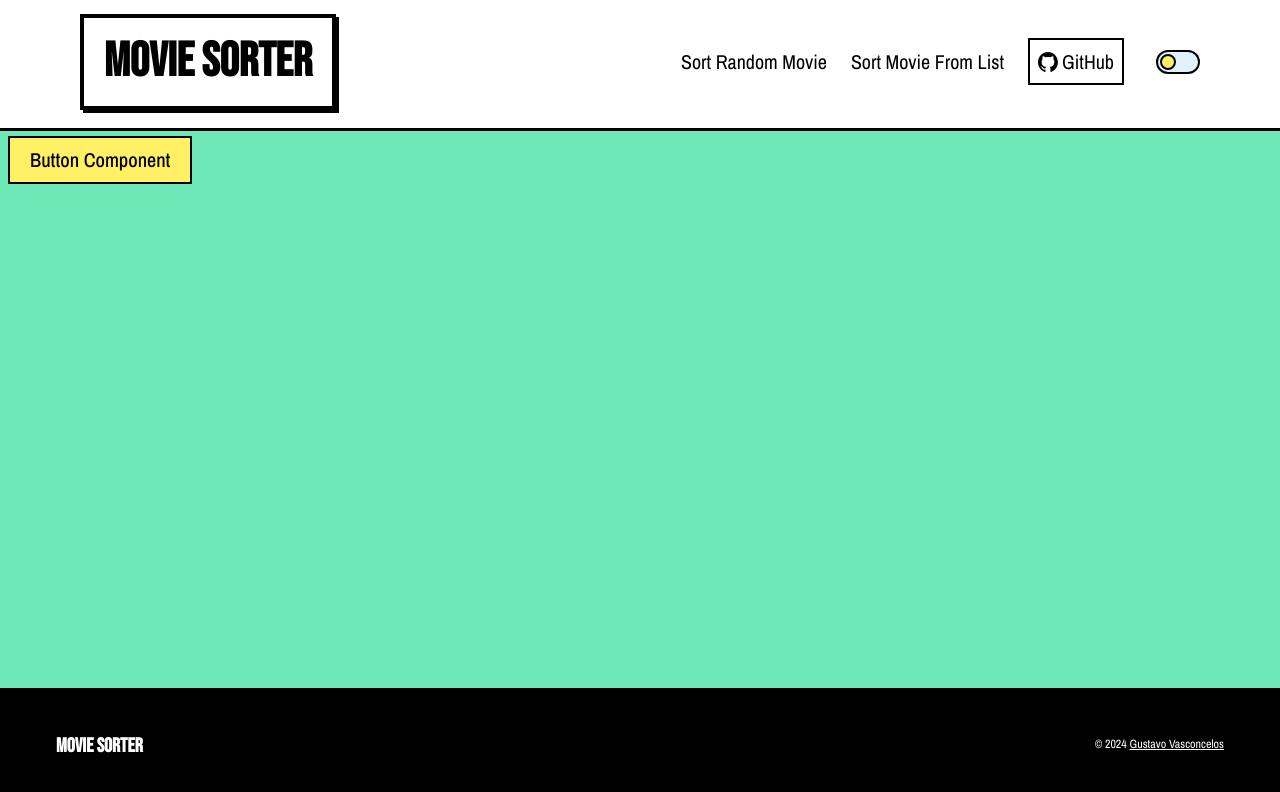
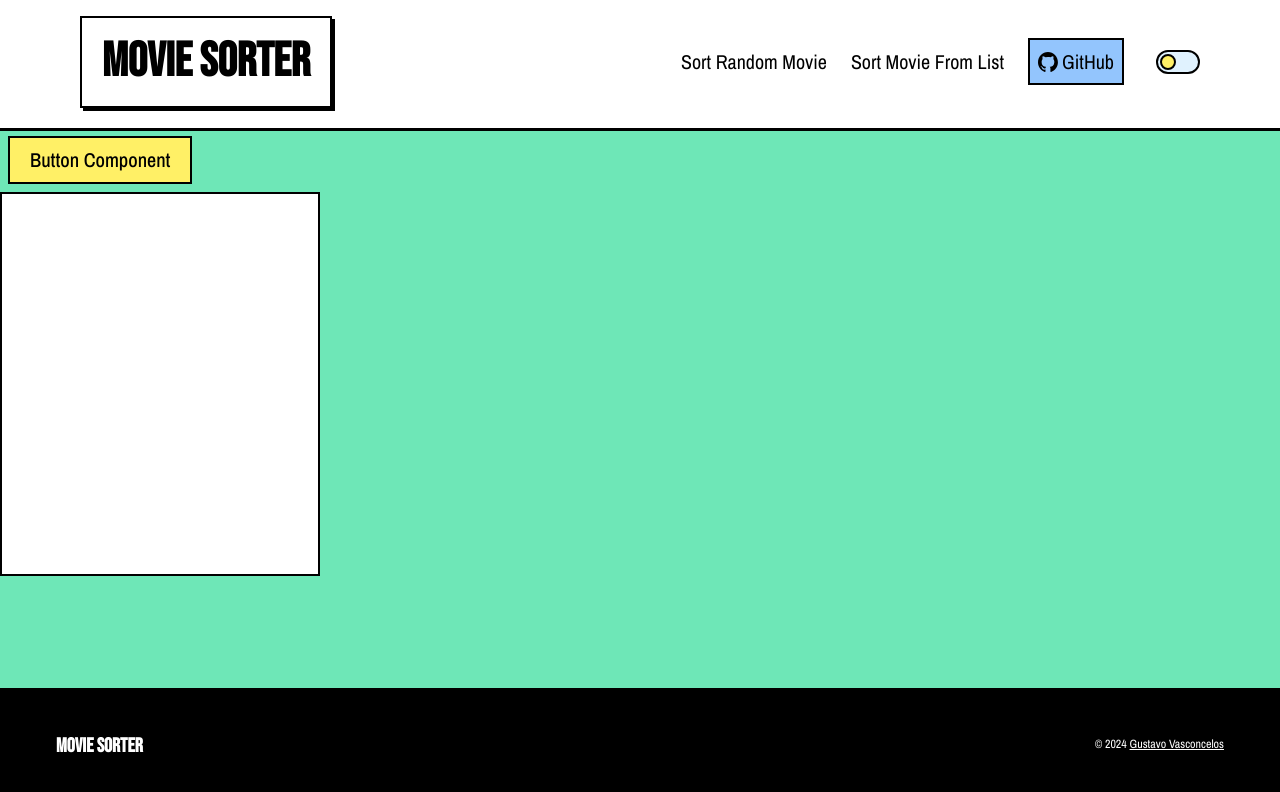
Before and after one commit to gusvsconcelos/movie-roulette, a React (Vite) app: page / in a window 1280 px wide. Shown: the top 792 px of the page. Built offline with nearby package versions, Linux system fonts and the light colour scheme.

Commit message:
add: github button color and card component

```diff
--- a/src/App.tsx
+++ b/src/App.tsx
@@ -1,12 +1,16 @@
 import Header from './components/layout/Header';
 import Footer from './components/layout/Footer';
 import Button from './components/ui/Button';
+import Card from './components/ui/Card';
+
+// TODO: fix footer covering content
 
 export default function App() {
   return (
     <div>
       <Header />
       <Button text='Button Component' />
+      <Card />
       <Footer />
     </div>
   );
--- a/src/components/layout/Header.tsx
+++ b/src/components/layout/Header.tsx
@@ -5,7 +5,7 @@ import Nav from '../ui/Nav';
 export default function Header() {
   return (
     <header className='flex justify-center items-center p-16 bg-white shadow-header'>
-      <Title styles='absolute left-20 text-5xl text-black bg-white p-5 border-4 border-black drop-shadow-brute' />
+      <Title styles='absolute left-20 text-5xl text-black bg-white p-5 border-2 border-black drop-shadow-brute' />
       <Nav />
       <ToggleSwitch />
     </header>
--- a/src/components/ui/Card.tsx
+++ b/src/components/ui/Card.tsx
@@ -0,0 +1,3 @@
+export default function Card() {
+  return <div className='w-80 h-96 bg-white border-black border-2'></div>;
+}
--- a/src/components/ui/Nav.tsx
+++ b/src/components/ui/Nav.tsx
@@ -8,7 +8,7 @@ export default function Nav() {
         Sort Movie From List
       </a>
       <a
-        className='mx-3 p-2 border-2 border-black hover:shadow-brute'
+        className='mx-3 p-2 border-2 border-black bg-blue-300 hover:shadow-brute'
         href='https://github.com/gusvsconcelos/movie-sorter-react.git'
         target='_blank'>
         <img
```
